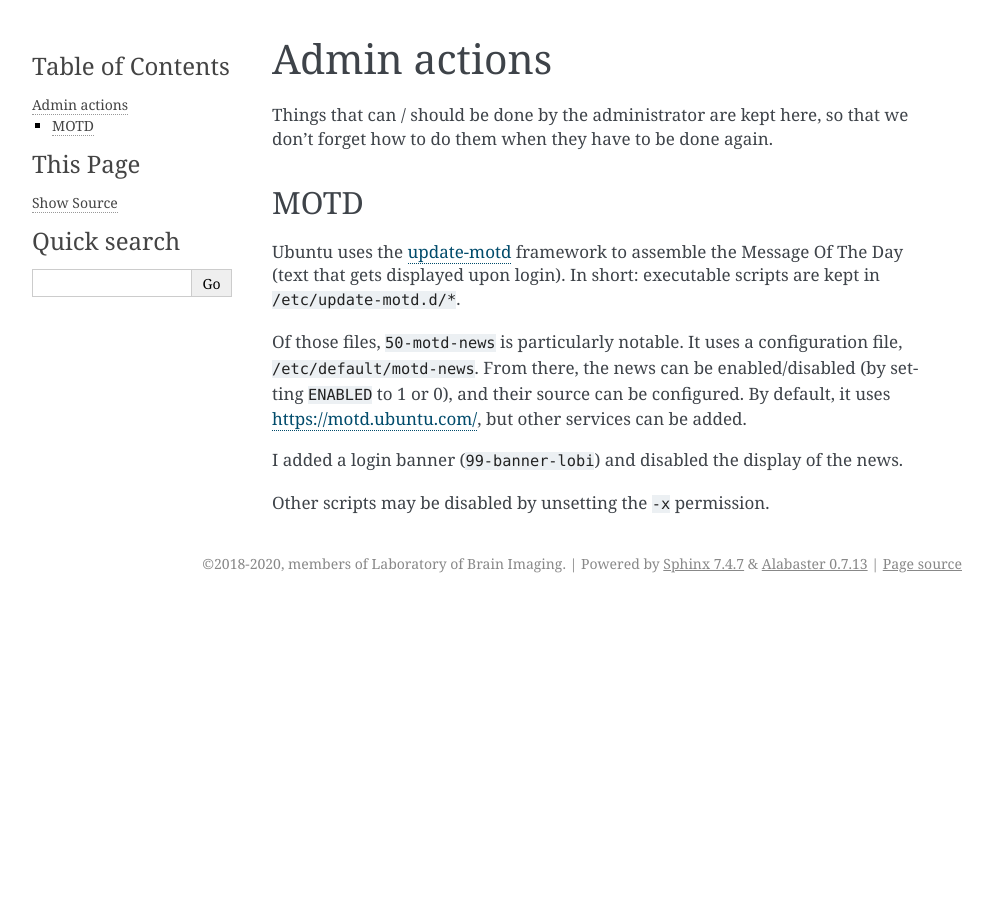
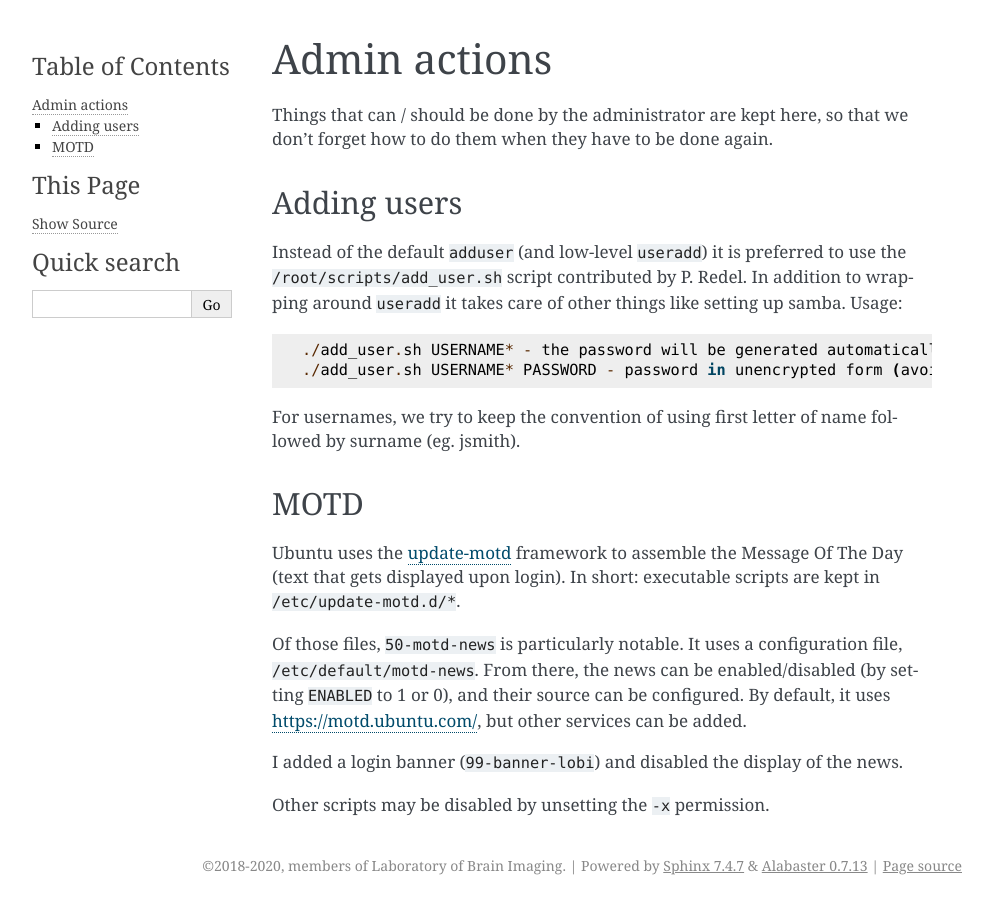
Before and after one commit to nencki-lobi/lobi-inhouse, a Sphinx documentation site: the page built from docs/administration.rst, in a window 1280 px wide. Shown: the whole page, without its empty margins (148-1141 px from the left). Built offline with Sphinx 7.4.7, drawn with Linux system fonts in a browser that asks for light colours.

Commit message:
Update administration.rst
Add note about adding users

```diff
--- a/docs/administration.rst
+++ b/docs/administration.rst
@@ -2,6 +2,17 @@ Admin actions
 =============
 
 Things that can / should be done by the administrator are kept here, so that we don't forget how to do them when they have to be done again.
+
+Adding users
+------------
+
+Instead of the default ``adduser`` (and low-level ``useradd``) it is preferred to use the ``/root/scripts/add_user.sh`` script contributed by P. Redel.
+In addition to wrapping around ``useradd`` it takes care of other things like setting up samba. Usage::
+
+    ./add_user.sh USERNAME* - the password will be generated automatically
+    ./add_user.sh USERNAME* PASSWORD - password in unencrypted form (avoid special characters)
+
+For usernames, we try to keep the convention of using first letter of name followed by surname (eg. jsmith).
 
 MOTD
 ----
```
